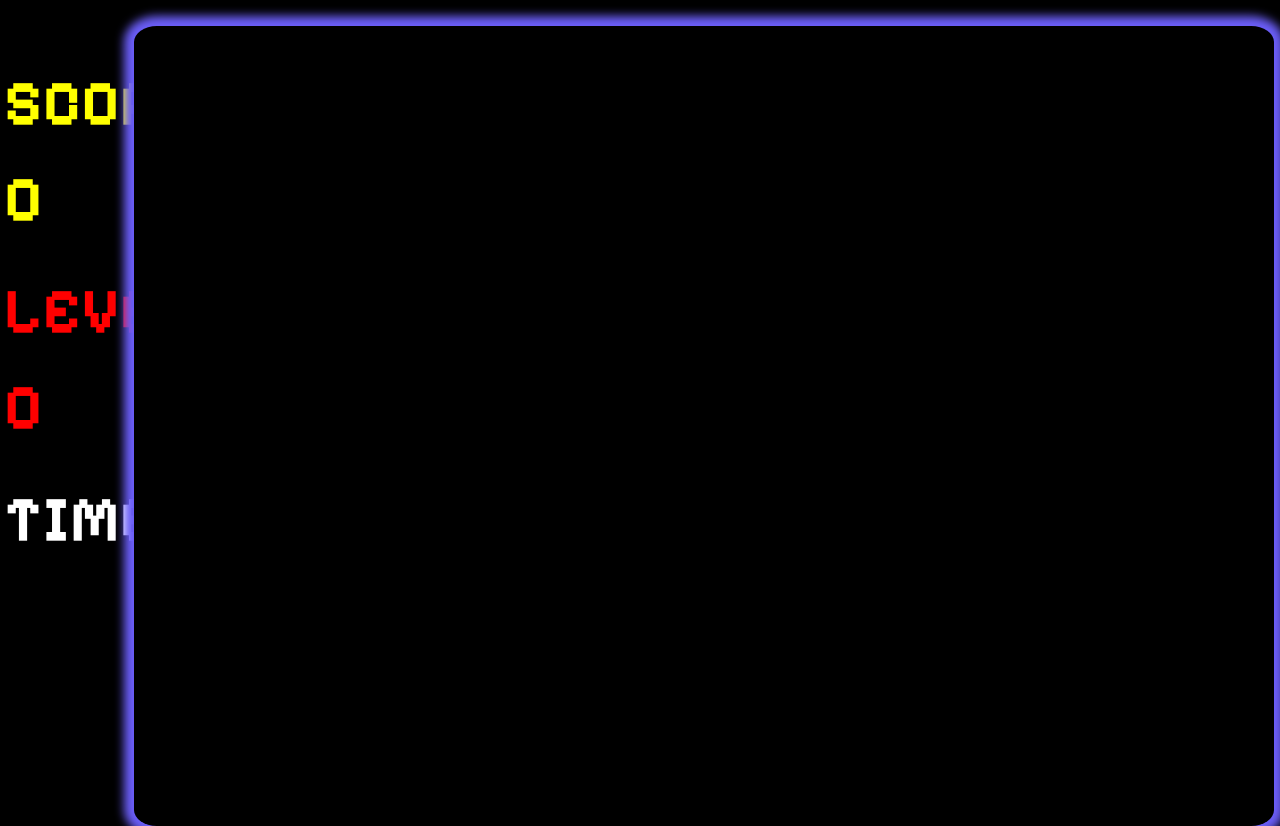
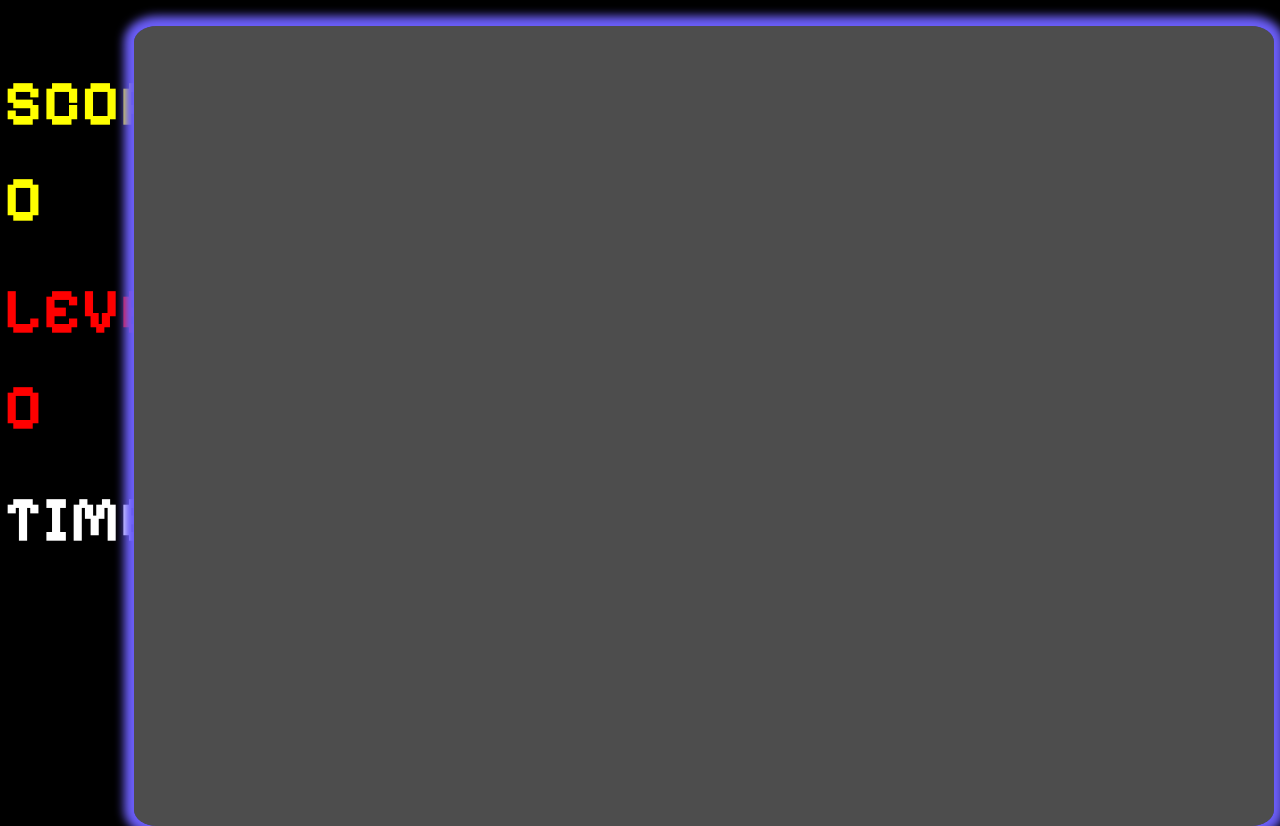
Before and after one commit to levia17/PACMAN, a plain HTML site: page page/inGame.html in a window 1280 px wide. Drawn offline with nearby package versions, Linux system fonts and the light colour scheme.

Commit message:
add overlay

```diff
--- a/cssPage/inGame.scss
+++ b/cssPage/inGame.scss
@@ -23,6 +23,21 @@ body {
           left: 0;
           height: 100%;
           width: 100%;
+        }
+        .overlay{
+          display: block;
+          position: absolute;
+          top: 0;
+          left: 0;
+          background-color: #ffff;
+          opacity: 30%;
+          border-radius: 2%;
+          z-index: 10;
+          width: 100%;
+          height: 100%;
+        }
+        .overlay _afterclick{
+          display: none;
         }
     }
     .toolBars{
--- a/main.js
+++ b/main.js
@@ -9,10 +9,13 @@ import { pacmanChar, pacmanDirec } from "./functionInGame/pacman.js";
 //Wall
 import { drawWall } from "./functionInGame/wall.js";
 
-
+function clickToStart(){
+    document.querySelector('.container .overlay').setAttribute('class', 'overlay_afterclick');
+}
 
 document.querySelector('body').addEventListener('click',()=>{
     count++;
+    console.log(count);
     if(count == 1){
         //Info InGa,e
         countScore();
@@ -23,7 +26,7 @@ document.querySelector('body').addEventListener('click',()=>{
 
         //Movement
         pacmanDirec();
-
+        clickToStart();
     }
 })
 drawWall();
--- a/page/inGame.html
+++ b/page/inGame.html
@@ -21,6 +21,7 @@
 
   <body>
     <div class="container" style="height: 800px; width: 1800px">
+      <div class="overlay"></div>
       <canvas></canvas>
     </div>
     <div class="toolBars">
```
Also changed, not shown: css/inGame.css, css/inGame.min.css.
